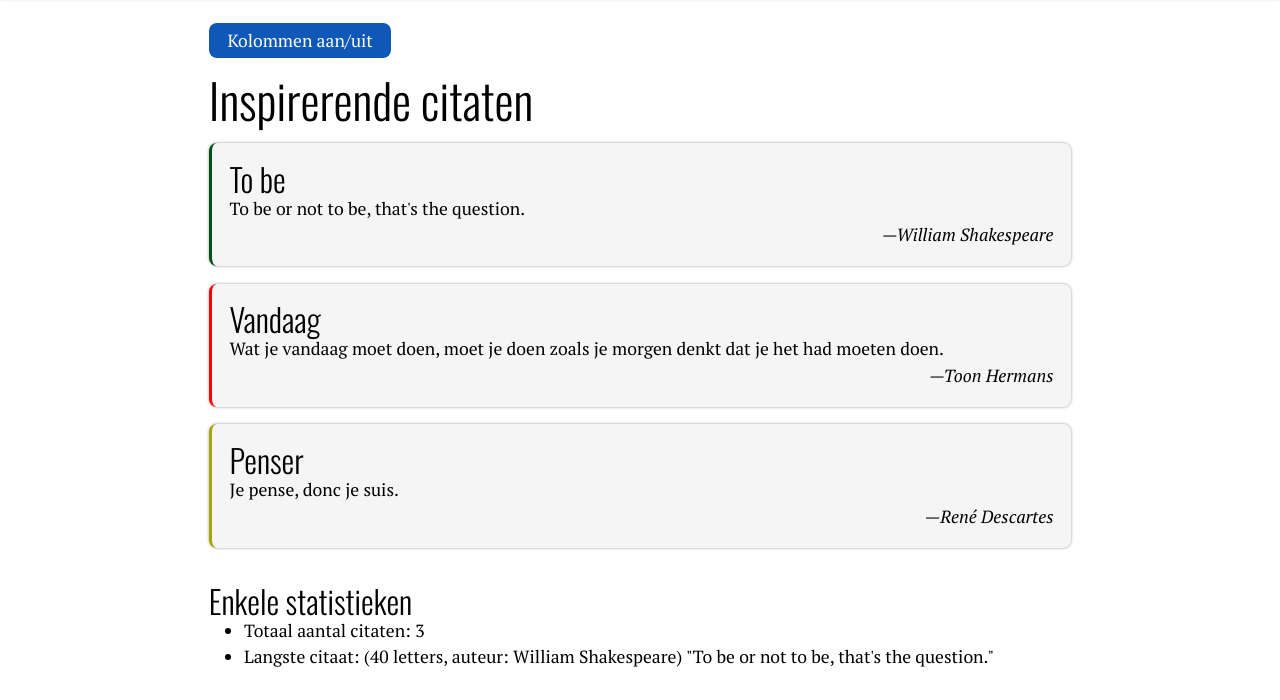
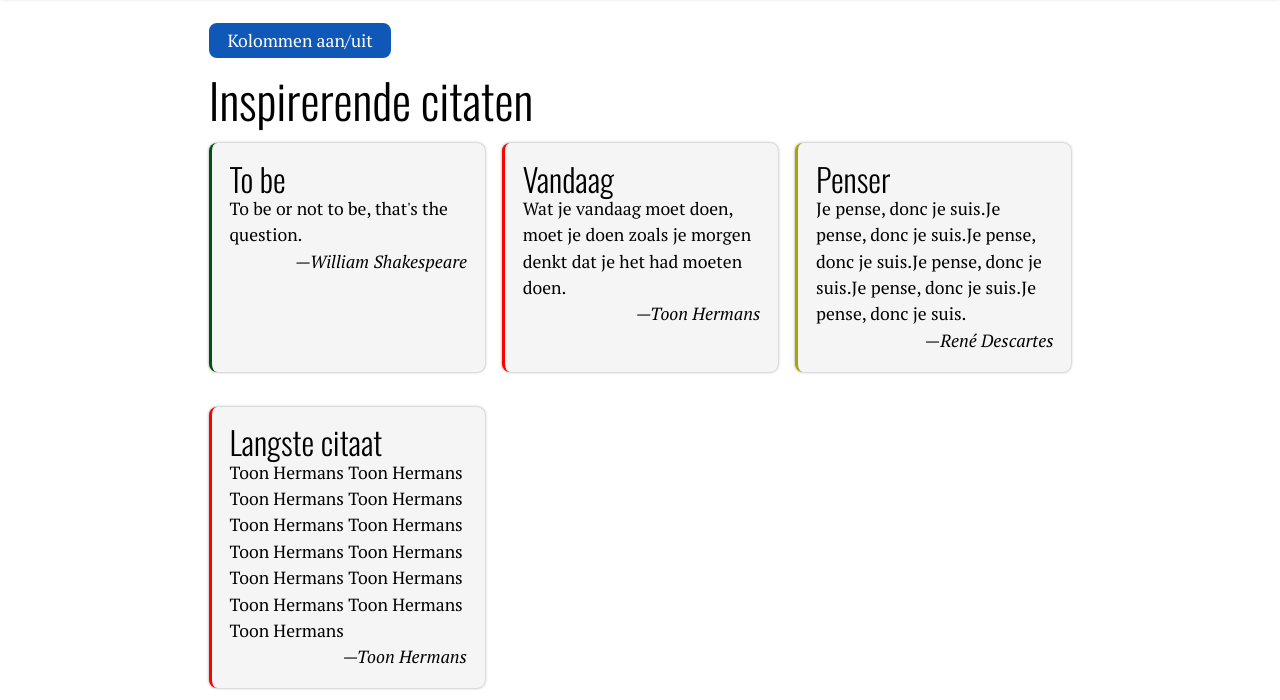
Before and after one commit to WimUCLL/citaten-app, a plain HTML site: page index.html in a window 1280 px wide. Shown: the part 100-800 px from the top of the page. Drawn offline with nearby package versions, Linux system fonts and the light colour scheme.

Commit message:
basic RWD

```diff
--- a/css/stijl.css
+++ b/css/stijl.css
@@ -147,9 +147,9 @@ button:hover {
   border: 1px solid #054674;
   cursor: pointer;
 }
-.drie-kolommen {
+.citaten {
   display: grid;
-  grid-template-columns: repeat(3, 1fr);
+  /* grid-template-columns: repeat(3, 1fr); */
   gap: 1em;
 }
 article.nl {
@@ -161,3 +161,14 @@ article.en {
 article.fr {
   border-left-color: var(--fr);
 }
+
+@media only screen and (min-width: 45em) {
+  section.citaten {
+    grid-template-columns: repeat(2, 1fr);
+  }
+}
+@media only screen and (min-width: 60em) {
+  section.citaten {
+    grid-template-columns: repeat(3, 1fr);
+  }
+}
--- a/js/citaten.js
+++ b/js/citaten.js
@@ -12,7 +12,7 @@ export const citaten = [{
 },
 {
   titel: 'Penser',
-  citaat: 'Je pense, donc je suis.',
+  citaat: 'Je pense, donc je suis.Je pense, donc je suis.Je pense, donc je suis.Je pense, donc je suis.Je pense, donc je suis.Je pense, donc je suis.',
   auteur: 'René Descartes',
   taal: 'fr'
 }];
--- a/js/script.js
+++ b/js/script.js
@@ -3,6 +3,15 @@ import { citaten } from './citaten.js';
 // h1 & p aanpassen
 document.querySelector('h1').innerText = 'Inspirerende citaten';
 document.getElementById('geencitaten').remove();
+
+citaten.push(
+  {
+    titel: 'Langste citaat',
+    citaat: 'Toon Hermans Toon Hermans Toon Hermans Toon Hermans Toon Hermans Toon Hermans Toon Hermans Toon Hermans Toon Hermans Toon Hermans Toon Hermans Toon Hermans Toon Hermans', auteur: 'Toon Hermans',
+    auteur: 'Toon Hermans',
+    taal: 'nl'
+  },
+);
 
 // Voeg citaten toe d.m.v.functie
 let citaatLengte = 0;
@@ -45,10 +54,10 @@ const langsteCitaatTekst = citatenLengte()
  */
 
 const langsteCitaatZoeker = () => {
-  let langste = '';
+  let langste = { citaat: '' };
   for (const ciz of citaten) {
     console.log(ciz)
-    if (langste.length < ciz.citaat.length) {
+    if (langste.citaat.length < ciz.citaat.length) {
       langste = ciz;
     }
   }
@@ -57,9 +66,5 @@ const langsteCitaatZoeker = () => {
 
 const langsteCitaatTekst = langsteCitaatZoeker()
 
-
-// console.log(44, typeof langsteCitaatTekst())
-
-
 document.querySelector('#aantalCitaten').innerText += ' ' + citaten.length;
 document.querySelector('#langsteCitaat').innerText = `Langste citaat: (${langsteCitaatTekst.citaat.length} letters, auteur: ${langsteCitaatTekst.auteur}) "${langsteCitaatTekst.citaat}"`;
```
